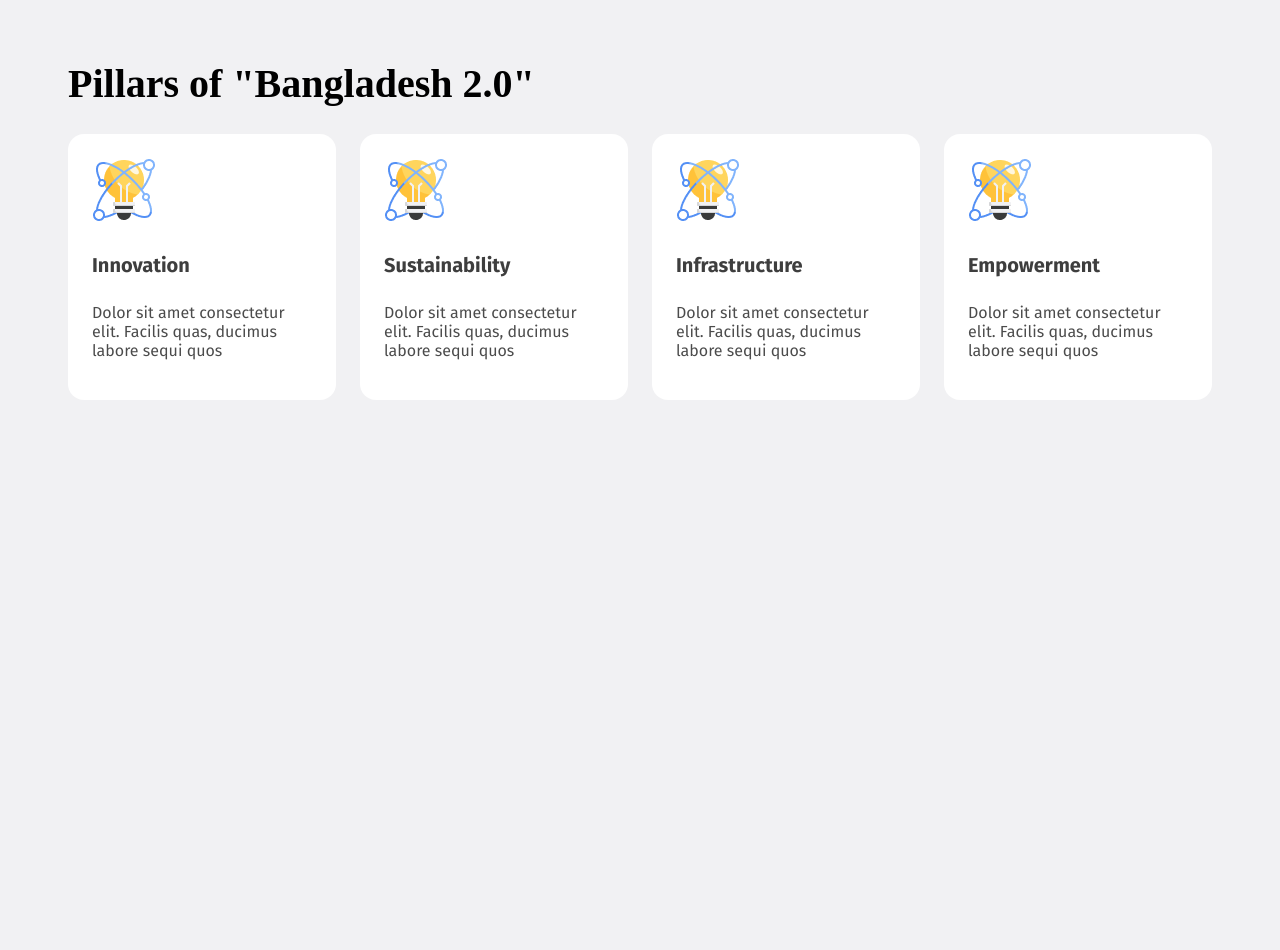
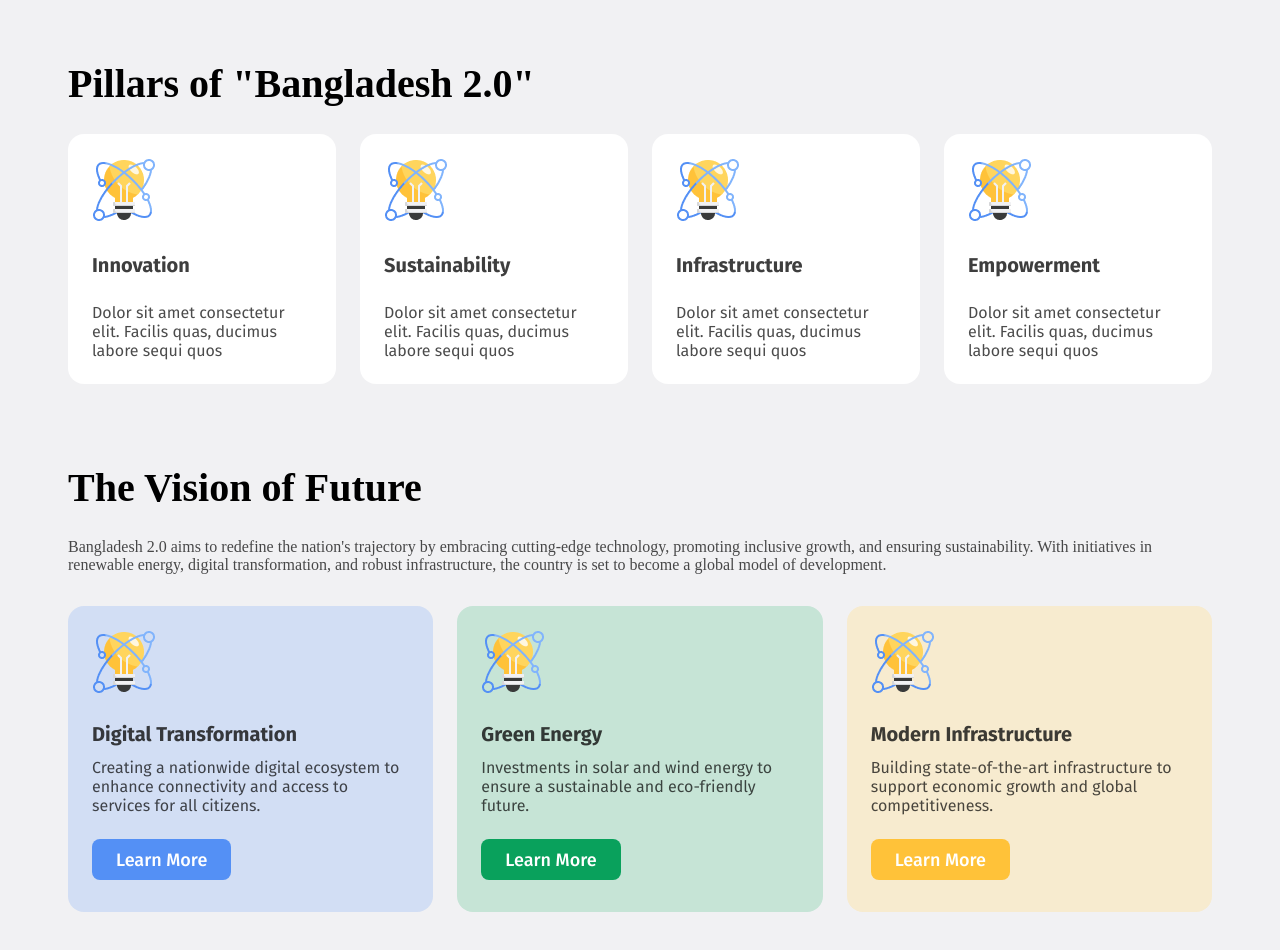
Before and after one commit to captainsifat/Assignment-01, a plain HTML site: page index.html in a window 1280 px wide. Shown: the part 780-1730 px from the top of the page. Drawn offline with Linux system fonts and the light colour scheme.

Commit message:
update css

```diff
--- a/index.html
+++ b/index.html
@@ -53,7 +53,40 @@
         </div>
         </div>
 
+        <div class="vision">
+         <div class="pillar-part-top">
+            <h1 class="pillars-title">The Vision of Future </h1>
+            <p class="pillar-part-description">Bangladesh 2.0 aims to redefine the nation's trajectory by embracing cutting-edge technology, promoting inclusive growth, and ensuring sustainability. With initiatives in renewable energy, digital transformation, and robust infrastructure, the country is set to become a global model of development. </p>
+         </div>
+           <div class="pillar-part">
+                <div class="pillar-part-1 vision-part-1">
+                <img src="Images/card-icon.png" alt="">
+                <h4 class="pillar-part-title vision-title">Digital Transformation</h4>
+                <p class="pillar-part-description">Creating a nationwide digital ecosystem to enhance connectivity and access to services for all citizens.</p>
+                <button class="btn-primary btn-banner btn-vision-1">Learn More</button>
+               </div>
+
+               <div class="pillar-part-1 vision-part-2">
+                <img src="Images/card-icon.png" alt="">
+                <h4 class="pillar-part-title vision-title">Green Energy</h4>
+                <p class="pillar-part-description">Investments in solar and wind energy to ensure a sustainable and eco-friendly future.</p>
+                <button class="btn-primary btn-banner btn-vision-2">Learn More</button>
+               </div>
+
+               <div class="pillar-part-1 vision-part-3">
+                <img src="Images/card-icon.png" alt="">
+                <h4 class="pillar-part-title vision-title">Modern Infrastructure</h4>
+                <p class="pillar-part-description">Building state-of-the-art infrastructure to support economic growth and global competitiveness.</p>
+                <button class="btn-primary btn-banner btn-vision-3">Learn More</button>
+               </div>
+
+
+            </div>
+        </div>
+
     </div>
+
+
 
 </body>
 </html>
--- a/style.css
+++ b/style.css
@@ -82,16 +82,21 @@ body{
 
     margin-top: 80px;
  }
+ .pillar-part-top{
+  margin-top: 80px;
+  margin-bottom: 32px;
+ }
+
 .pillars-title{
     font-size: 40px;
 }
 
  .pillar-part{
     font-family: "Fira Sans";
-
     display: flex;
     justify-content:space-between;
     gap: 24px;
+    margin-bottom: 32px;
 
 
  }
@@ -110,5 +115,49 @@ body{
     opacity: .8;
 }
 .pillar-part-description{
+    font-size: 16px;
+font-weight: 400;
     opacity: .7;
+    margin: 0;
 }
+
+.btn-vision-1, .btn-vision-2, .btn-vision-3{
+
+font-style: normal;
+width:fit-content;
+height: 41px;
+background-color: #5490F5;
+margin-top: 24px;
+
+}
+.vision-part-1, .vision-part-2, .vision-part-3{
+
+    padding-bottom: 32px;
+    width: 410px;
+}
+.vision-title{
+margin-top: 24px;
+margin-bottom: 12px;
+}
+.vision-part-1{
+    background-color: rgba(84, 144, 245, .2); ;
+    border: #5490F5 ;
+}
+.vision-part-2{
+    background-color: #C6E4D6 ;
+    border: #5490F5 ;
+}
+.vision-part-3{
+    background-color: #F7EBCF ;
+    border: #5490F5 ;
+}
+
+.btn-vision-2{
+    background-color: #09A15C;
+    margin-top: 24px;
+
+}
+.btn-vision-3{
+    background-color: #FFC239;
+    margin-top: 24px;
+}
```
Also changed, not shown: text.txt (added).
